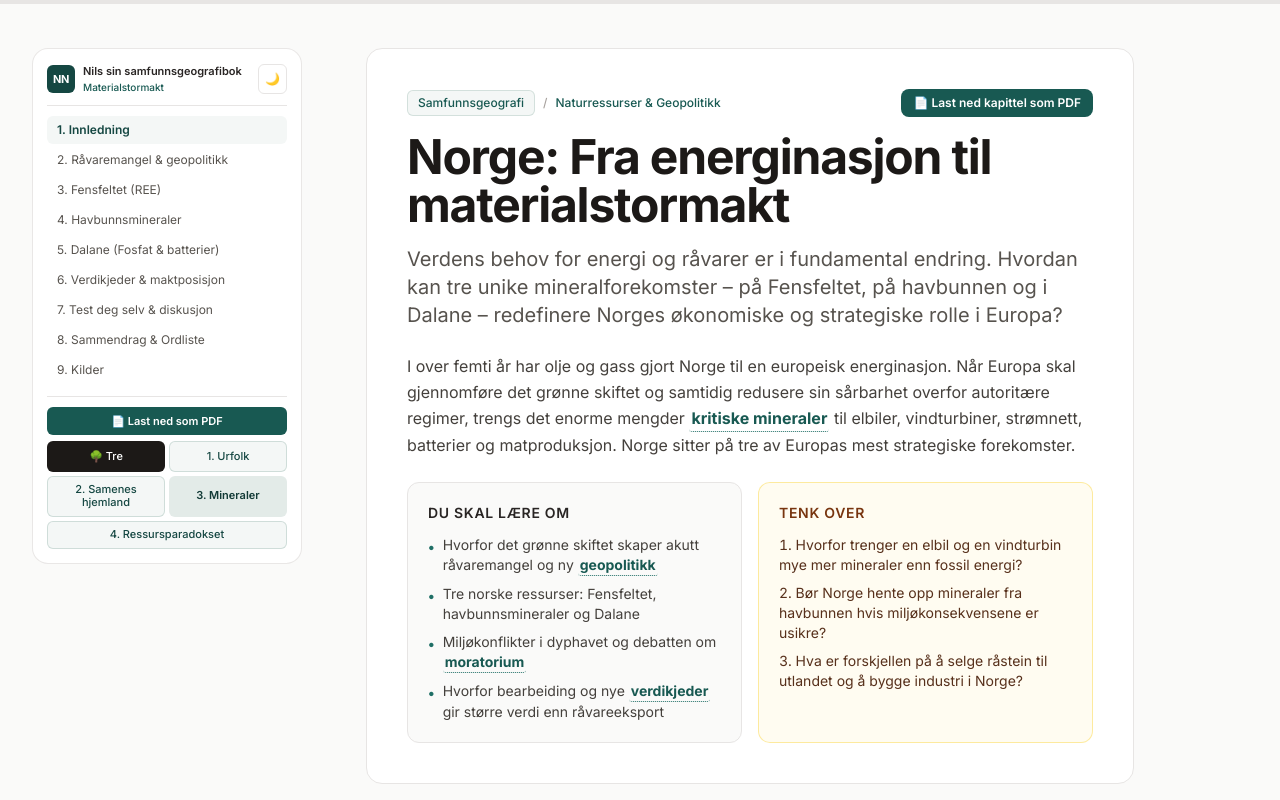
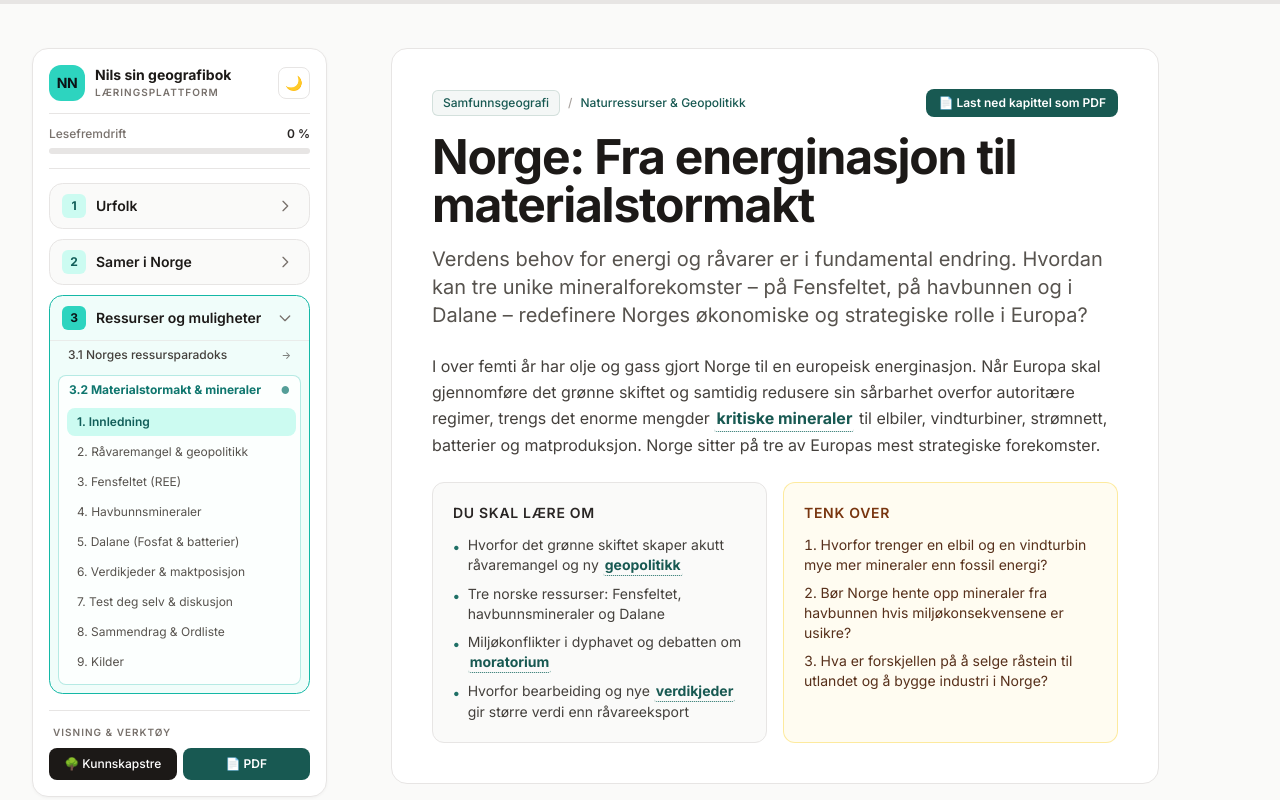
Before and after one commit to nilsnaas/Samfunnsgeografi, a plain HTML site: page mineraler.html in a window 1280 px wide. Shown: the top 800 px of the page. Drawn offline with nearby package versions, Linux system fonts and the light colour scheme.

Commit message:
Ny Samfunnsboken-inspirert kapittelmeny for Urfolk, Samer i Norge og Ressurser og muligheter

```diff
--- a/mineraler.html
+++ b/mineraler.html
@@ -126,7 +126,7 @@
 
   <!-- Main Layout Wrapper -->
   <div class="max-w-7xl mx-auto px-4 sm:px-6 lg:px-8 py-8 lg:py-12">
-    <div class="lg:grid lg:grid-cols-[270px_1fr] lg:gap-12 xl:gap-16 items-start">
+    <div class="lg:grid lg:grid-cols-[295px_1fr] lg:gap-12 xl:gap-16 items-start">
 
       <!-- Left Sticky Sidebar (Scroll-Spy) -->
       <aside class="hidden lg:block sticky top-5">
@@ -790,5 +790,6 @@
     }
     if (localStorage.getItem('samfgeo_classic_dark') === '1') applyClassicTheme(true);
   </script>
+  <script src="nav.js"></script>
 </body>
 </html>
--- /dev/null
+++ b/nav.js
@@ -0,0 +1,358 @@
+(function () {
+  const CHAPTERS = [
+    {
+      num: '1',
+      title: 'Urfolk',
+      href: 'urfolk.html',
+      sections: [
+        { id: 'innledning', label: '1. Innledning' },
+        { id: 'hvem-er-urfolk', label: '2. Hvem er urfolk?' },
+        { id: 'kolonisering', label: '3. Kolonisering' },
+        { id: 'assimilering-og-motstand', label: '4. Assimilering & fornorsking' },
+        { id: 'sannhetskommisjonen', label: '↳ Sannhetskommisjonen', sub: true },
+        { id: 'urfolksrettigheter', label: '5. Urfolksrettigheter (ILO 169)' },
+        { id: 'nasjoner-i-nasjoner', label: '6. Nasjoner i nasjoner' },
+        { id: 'areal-og-ressurskonflikter', label: '7. Areal- & ressurskonflikter' },
+        { id: 'fosen-saken', label: '↳ Fosen-dommen & vindkraft', sub: true },
+        { id: 'aktiviteter', label: '8. Test deg selv & diskusjon' },
+        { id: 'ordliste', label: '9. Sammendrag & Ordliste' },
+        { id: 'kilder', label: '10. Kilder' }
+      ]
+    },
+    {
+      num: '2',
+      title: 'Samer i Norge',
+      href: 'samenes-hjemland.html',
+      sections: [
+        { id: 'innledning', label: '1. Innledning' },
+        { id: 'samenes-hjemland', label: '2. Samenes hjemland' },
+        { id: 'samiske-sprak', label: '3. Samiske språk' },
+        { id: 'kolonisering', label: '4. Koloniseringen av Sápmi' },
+        { id: 'alta-aksjonen', label: '5. Alta-aksjonen' },
+        { id: 'sametinget-og-finnmarksloven', label: '6. Sametinget & Finnmarksloven' },
+        { id: 'vindmoller', label: '7. En kamp mot vindmøller' },
+        { id: 'natur-og-rovdyr', label: '8. Natur, rovdyr & laksefiske' },
+        { id: 'aktiviteter', label: '9. Test deg selv & diskusjon' },
+        { id: 'ordliste', label: '10. Sammendrag & Ordliste' },
+        { id: 'kilder', label: '11. Kilder' }
+      ]
+    },
+    {
+      num: '3',
+      title: 'Ressurser og muligheter',
+      href: 'ressurser.html',
+      parts: [
+        {
+          title: '3.1 Norges ressursparadoks',
+          href: 'ressurser.html',
+          sections: [
+            { id: 'innledning', label: '1. Ressurser & næringsliv' },
+            { id: 'paradokset', label: '2. Det fossile paradokset' },
+            { id: 'energi', label: '3. Olje, vind, sol & bio' },
+            { id: 'berggrunn', label: '4. Berggrunn & sjødeponi' },
+            { id: 'gronne-ressurser', label: '5. Jord, skog & hav' },
+            { id: 'baerekraft', label: '6. Bærekraft & balansegang' },
+            { id: 'aktiviteter', label: '7. Test deg selv & diskusjon' },
+            { id: 'ordliste', label: '8. Sammendrag & Ordliste' },
+            { id: 'kilder', label: '9. Kilder' }
+          ]
+        },
+        {
+          title: '3.2 Materialstormakt & mineraler',
+          href: 'mineraler.html',
+          sections: [
+            { id: 'innledning', label: '1. Innledning' },
+            { id: 'geopolitikk', label: '2. Råvaremangel & geopolitikk' },
+            { id: 'fensfeltet', label: '3. Fensfeltet (REE)' },
+            { id: 'havbunn', label: '4. Havbunnsmineraler' },
+            { id: 'dalane', label: '5. Dalane (Fosfat & batterier)' },
+            { id: 'verdikjeder', label: '6. Verdikjeder & maktposisjon' },
+            { id: 'aktiviteter', label: '7. Test deg selv & diskusjon' },
+            { id: 'ordliste', label: '8. Sammendrag & Ordliste' },
+            { id: 'kilder', label: '9. Kilder' }
+          ]
+        }
+      ]
+    }
+  ];
+
+  const currentFile = (window.location.pathname.split('/').pop() || 'urfolk.html').toLowerCase();
+
+  function isChapterActive(ch) {
+    if (ch.parts) {
+      return ch.parts.some(p => p.href.toLowerCase() === currentFile);
+    }
+    return ch.href.toLowerCase() === currentFile;
+  }
+
+  function injectStyles() {
+    if (document.getElementById('samfgeo-nav-styles')) return;
+    const style = document.createElement('style');
+    style.id = 'samfgeo-nav-styles';
+    style.textContent = `
+      .sg-sidebar-shell {
+        background: #ffffff;
+        border: 1px solid #e7e5e4;
+        border-radius: 1rem;
+        padding: 1rem;
+        box-shadow: 0 1px 3px rgba(0, 0, 0, 0.04);
+      }
+      html.dark-mode .sg-sidebar-shell {
+        background: #10171b !important;
+        border-color: rgba(148, 163, 184, 0.16) !important;
+        box-shadow: 0 12px 30px rgba(0, 0, 0, 0.35);
+      }
+      .sg-brand-badge {
+        background: #2dd4bf;
+        color: #0b1316;
+      }
+      .sg-progress-track {
+        background: #e7e5e4;
+      }
+      html.dark-mode .sg-progress-track {
+        background: rgba(148, 163, 184, 0.18);
+      }
+      .sg-progress-fill {
+        background: #14b8a6;
+      }
+      .sg-chapter-card {
+        border: 1px solid #e7e5e4;
+        background: #fafaf9;
+        border-radius: 0.85rem;
+        transition: border-color 150ms ease, background-color 150ms ease;
+      }
+      .sg-chapter-card:hover {
+        border-color: #a8a29e;
+      }
+      .sg-chapter-card.is-active {
+        border-color: #14b8a6;
+        background: #f0fdfa;
+      }
+      html.dark-mode .sg-chapter-card {
+        border-color: rgba(255, 255, 255, 0.14);
+        background: rgba(255, 255, 255, 0.02);
+      }
+      html.dark-mode .sg-chapter-card:hover {
+        border-color: rgba(255, 255, 255, 0.3);
+      }
+      html.dark-mode .sg-chapter-card.is-active {
+        border-color: rgba(45, 212, 191, 0.65);
+        background: rgba(45, 212, 191, 0.06);
+      }
+      .sg-num-badge {
+        background: #2dd4bf;
+        color: #0b1316;
+      }
+      .sg-chapter-card:not(.is-active) .sg-num-badge {
+        background: #ccfbf1;
+        color: #115e59;
+      }
+      html.dark-mode .sg-chapter-card:not(.is-active) .sg-num-badge {
+        background: #2dd4bf;
+        color: #0b1316;
+      }
+      .sg-nav-item.is-current-section {
+        background: #ccfbf1;
+        color: #115e59;
+        font-weight: 600;
+      }
+      html.dark-mode .sg-nav-item.is-current-section {
+        background: rgba(45, 212, 191, 0.16);
+        color: #5eead4;
+        font-weight: 600;
+      }
+      .sg-part-link.is-active-part {
+        color: #0f766e;
+        font-weight: 700;
+      }
+      html.dark-mode .sg-part-link.is-active-part {
+        color: #5eead4;
+        font-weight: 700;
+      }
+    `;
+    document.head.appendChild(style);
+  }
+
+  function renderSectionsHtml(sections, prefixHref, isCurrentPage) {
+    return `<ul class="space-y-0.5 pt-1 pb-2 pl-2 pr-1">
+      ${sections.map(sec => {
+        const href = isCurrentPage ? `#${sec.id}` : `${prefixHref}#${sec.id}`;
+        const pad = sec.sub ? 'pl-5 text-[11px]' : 'pl-2.5 text-xs';
+        return `<li>
+          <a href="${href}" ${isCurrentPage ? `data-target="${sec.id}"` : ''} class="sg-nav-item ${isCurrentPage ? 'nav-link' : ''} block ${pad} pr-2 py-1.5 rounded-lg text-stone-600 hover:text-stone-900 hover:bg-stone-200/50 dark:hover:bg-white/5 transition-colors">
+            ${sec.label}
+          </a>
+        </li>`;
+      }).join('')}
+    </ul>`;
+  }
+
+  function renderSidebarMarkup(isMobile) {
+    const progressId = isMobile ? 'mobile-progress-pct' : 'sidebar-progress-pct';
+    const barId = isMobile ? 'mobile-progress-bar' : 'sidebar-progress-bar';
+
+    const chaptersHtml = CHAPTERS.map(ch => {
+      const active = isChapterActive(ch);
+      const expanded = active;
+      let innerHtml = '';
+
+      if (ch.parts) {
+        innerHtml = `<div class="px-2 pb-2 space-y-1.5">
+          ${ch.parts.map(part => {
+            const partActive = part.href.toLowerCase() === currentFile;
+            return `<div class="rounded-lg ${partActive ? 'bg-white/80 dark:bg-white/5 border border-teal-500/30' : ''}">
+              <a href="${part.href}" class="sg-part-link ${partActive ? 'is-active-part' : 'text-stone-700 hover:text-stone-900'} flex items-center justify-between px-2.5 py-1.5 text-xs font-medium rounded-lg">
+                <span>${part.title}</span>
+                <span class="text-[10px] opacity-70">${partActive ? '●' : '→'}</span>
+              </a>
+              ${partActive ? renderSectionsHtml(part.sections, part.href, true) : ''}
+            </div>`;
+          }).join('')}
+        </div>`;
+      } else {
+        innerHtml = renderSectionsHtml(ch.sections, ch.href, active);
+      }
+
+      return `<div class="sg-chapter-card ${active ? 'is-active' : ''}" data-chapter="${ch.num}">
+        <div class="flex items-center justify-between gap-2 px-3 py-2.5">
+          <a href="${ch.href}" class="flex items-center gap-2.5 min-w-0 flex-1 group">
+            <span class="sg-num-badge w-6 h-6 rounded-md font-bold text-xs flex items-center justify-center shrink-0">${ch.num}</span>
+            <span class="text-sm font-semibold text-stone-900 truncate group-hover:underline decoration-teal-500/60 underline-offset-2">${ch.title}</span>
+          </a>
+          <button type="button" class="sg-toggle-btn p-1 rounded-md text-stone-500 hover:text-stone-900 hover:bg-stone-200/60 transition-transform ${expanded ? 'rotate-90' : ''}" aria-expanded="${expanded}" aria-label="Vis eller skjul delkapitler for ${ch.title}">
+            <svg class="w-4 h-4" fill="none" stroke="currentColor" viewBox="0 0 24 24"><path stroke-linecap="round" stroke-linejoin="round" stroke-width="2" d="M9 5l7 7-7 7"/></svg>
+          </button>
+        </div>
+        <div class="sg-chapter-body ${expanded ? '' : 'hidden'} border-t border-stone-200/70">
+          ${innerHtml}
+        </div>
+      </div>`;
+    }).join('');
+
+    return `
+      <div class="flex items-center justify-between gap-2 pb-3 mb-3 border-b border-stone-200">
+        <div class="flex items-center gap-2.5 min-w-0">
+          <div class="sg-brand-badge w-9 h-9 rounded-xl font-bold text-sm flex items-center justify-center tracking-tight shrink-0">NN</div>
+          <div class="min-w-0">
+            <span class="text-sm font-bold text-stone-900 block truncate leading-tight">Nils sin geografibok</span>
+            <span class="text-[10px] font-semibold uppercase tracking-widest text-stone-500 block mt-0.5">Læringsplattform</span>
+          </div>
+        </div>
+        <div class="flex items-center gap-1 shrink-0">
+          <button type="button" onclick="toggleClassicTheme()" title="Bytt mørk/lys modus" class="theme-toggle-btn w-8 h-8 rounded-lg border border-stone-200 flex items-center justify-center text-sm hover:bg-stone-100">🌙</button>
+          ${isMobile ? `<button id="mobile-drawer-close" type="button" aria-label="Lukk meny" class="w-8 h-8 rounded-lg border border-stone-200 flex items-center justify-center text-stone-500 hover:bg-stone-100">
+            <svg class="w-4 h-4" fill="none" stroke="currentColor" viewBox="0 0 24 24"><path stroke-linecap="round" stroke-linejoin="round" stroke-width="2" d="M6 18L18 6M6 6l12 12"/></svg>
+          </button>` : ''}
+        </div>
+      </div>
+
+      <div class="pb-3.5 mb-3.5 border-b border-stone-200">
+        <div class="flex items-center justify-between text-xs mb-1.5">
+          <span class="text-stone-500 font-medium">Lesefremdrift</span>
+          <span id="${progressId}" class="font-semibold text-stone-800">0 %</span>
+        </div>
+        <div class="sg-progress-track h-1.5 w-full rounded-full overflow-hidden">
+          <div id="${barId}" class="sg-progress-fill h-full rounded-full transition-all duration-150" style="width: 0%"></div>
+        </div>
+      </div>
+
+      <nav aria-label="Kapittelmeny" class="space-y-2.5">
+        ${chaptersHtml}
+      </nav>
+
+      <div class="mt-4 pt-3.5 border-t border-stone-200 space-y-2">
+        <p class="text-[10px] font-semibold uppercase tracking-widest text-stone-500 px-1">Visning &amp; verktøy</p>
+        <div class="grid grid-cols-2 gap-1.5">
+          <a href="index.html" class="flex items-center justify-center gap-1.5 px-2.5 py-2 rounded-lg bg-stone-900 hover:bg-stone-800 text-xs font-medium text-white transition-colors">
+            <span>🌳 Kunnskapstre</span>
+          </a>
+          <button type="button" onclick="window.print()" class="flex items-center justify-center gap-1.5 px-2.5 py-2 rounded-lg bg-nordic-700 hover:bg-nordic-800 text-xs font-semibold text-white transition-colors">
+            <span>📄 PDF</span>
+          </button>
+        </div>
+      </div>
+    `;
+  }
+
+  function wireAccordion(container) {
+    container.querySelectorAll('.sg-toggle-btn').forEach(btn => {
+      btn.addEventListener('click', () => {
+        const card = btn.closest('.sg-chapter-card');
+        const body = card.querySelector('.sg-chapter-body');
+        const isHidden = body.classList.toggle('hidden');
+        btn.classList.toggle('rotate-90', !isHidden);
+        btn.setAttribute('aria-expanded', String(!isHidden));
+      });
+    });
+  }
+
+  function initSamfunnsgeografiNav() {
+    injectStyles();
+
+    const aside = document.querySelector('aside');
+    if (aside) {
+      aside.innerHTML = `<div class="sg-sidebar-shell">${renderSidebarMarkup(false)}</div>`;
+      wireAccordion(aside);
+    }
+
+    const mobileNav = document.querySelector('#mobile-drawer nav');
+    if (mobileNav) {
+      mobileNav.innerHTML = renderSidebarMarkup(true);
+      wireAccordion(mobileNav);
+    }
+
+    // Re-attach mobile drawer close & link click listeners
+    const mobileDrawer = document.getElementById('mobile-drawer');
+    const closeDrawer = () => mobileDrawer && mobileDrawer.classList.add('hidden');
+    const closeBtn = document.getElementById('mobile-drawer-close');
+    if (closeBtn) closeBtn.addEventListener('click', closeDrawer);
+    if (mobileNav) {
+      mobileNav.querySelectorAll('a').forEach(a => a.addEventListener('click', closeDrawer));
+    }
+
+    // Re-sync scroll-spy & reading progress across new links and progress bar
+    const navLinks = document.querySelectorAll('.sg-nav-item[data-target]');
+    const sectionIds = Array.from(new Set(Array.from(navLinks).map(a => a.dataset.target)));
+    const sections = sectionIds.map(id => document.getElementById(id)).filter(Boolean);
+
+    function updateProgressAndSpy() {
+      const scrollPos = window.scrollY + 140;
+      let currentId = sections[0]?.id;
+      for (const sec of sections) {
+        if (sec.offsetTop <= scrollPos) currentId = sec.id;
+      }
+      navLinks.forEach(link => {
+        const match = link.dataset.target === currentId;
+        link.classList.toggle('is-current-section', match);
+      });
+
+      const docHeight = document.documentElement.scrollHeight - window.innerHeight;
+      const pct = docHeight > 0 ? Math.min(100, Math.max(0, Math.round((window.scrollY / docHeight) * 100))) : 0;
+      const topBar = document.getElementById('reading-progress');
+      if (topBar) topBar.style.width = `${pct}%`;
+      const sidePct = document.getElementById('sidebar-progress-pct');
+      const sideBar = document.getElementById('sidebar-progress-bar');
+      const mobPct = document.getElementById('mobile-progress-pct');
+      const mobBar = document.getElementById('mobile-progress-bar');
+      if (sidePct) sidePct.textContent = `${pct} %`;
+      if (sideBar) sideBar.style.width = `${pct}%`;
+      if (mobPct) mobPct.textContent = `${pct} %`;
+      if (mobBar) mobBar.style.width = `${pct}%`;
+    }
+
+    window.addEventListener('scroll', updateProgressAndSpy, { passive: true });
+    updateProgressAndSpy();
+
+    // Ensure theme button icon matches current state
+    const isDark = document.documentElement.classList.contains('dark-mode') || localStorage.getItem('samfgeo_classic_dark') === '1';
+    document.querySelectorAll('.theme-toggle-btn').forEach(b => {
+      b.textContent = isDark ? '☀️' : '🌙';
+    });
+  }
+
+  if (document.readyState === 'loading') {
+    document.addEventListener('DOMContentLoaded', initSamfunnsgeografiNav);
+  } else {
+    initSamfunnsgeografiNav();
+  }
+})();
```
Also changed, not shown: index.html (+3 -3 lines), ressurser.html (+2 -1 lines), samenes-hjemland.html (+2 -1 lines), urfolk.html (+2 -1 lines).
